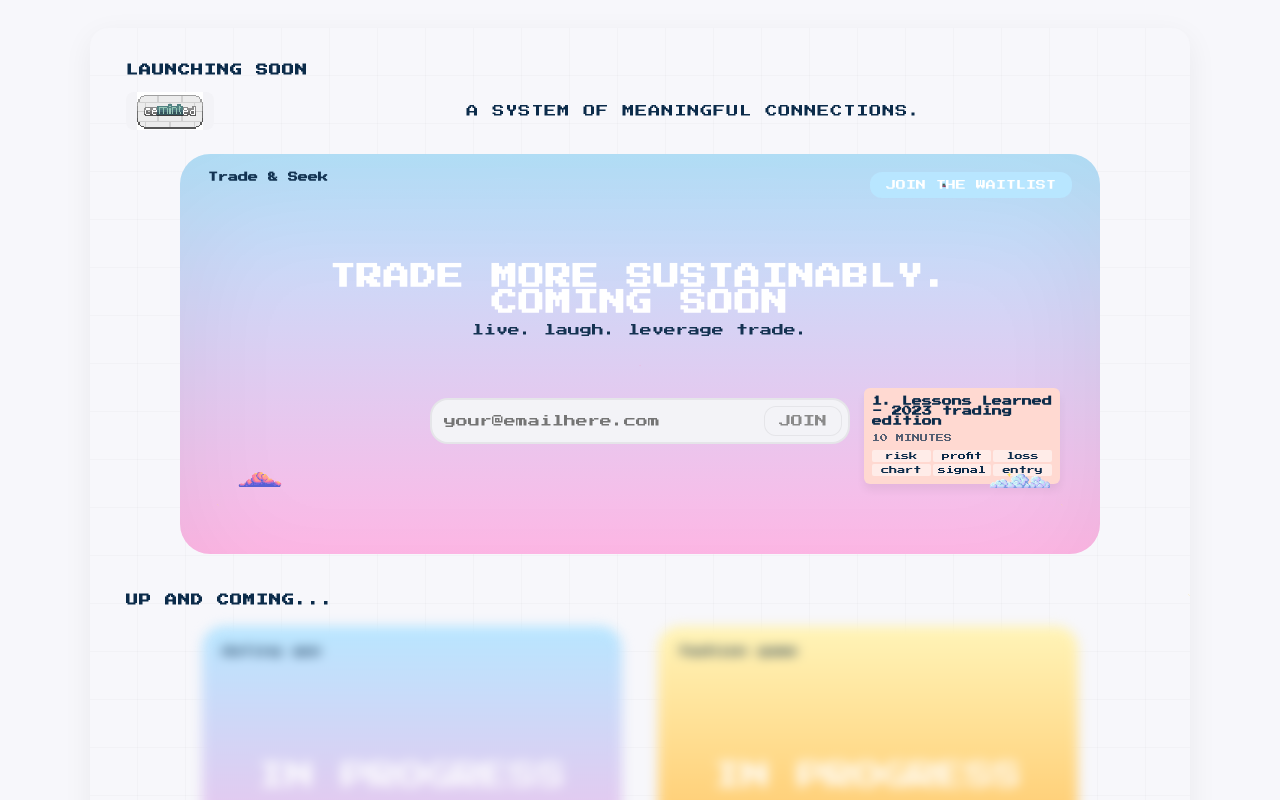
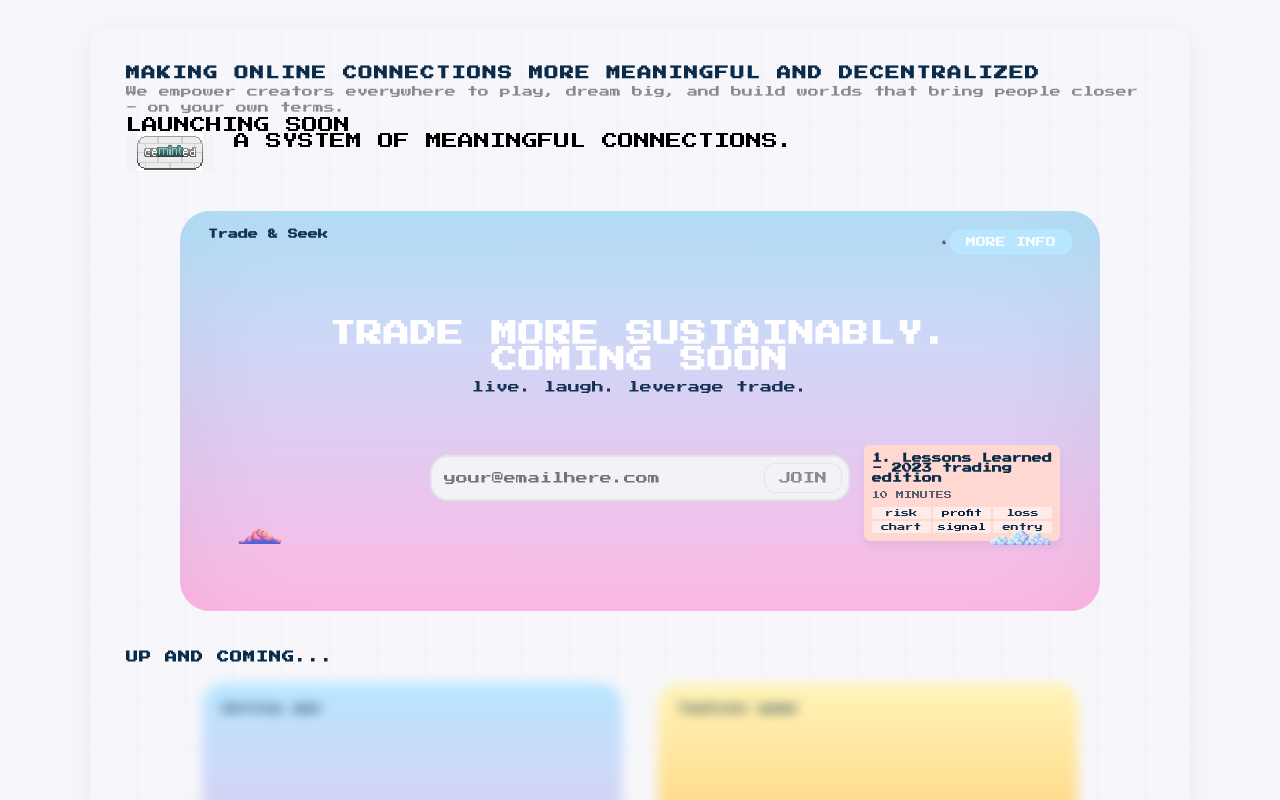
Before and after one commit to Trade-Seek/ceminted-next.js, a Next.js app: page / in a window 1280 px wide. Shown: the top 800 px of the page. Built offline with nearby package versions, Linux system fonts and the light colour scheme.

Commit message:
updating css

```diff
--- a/app/globals.css
+++ b/app/globals.css
@@ -52,15 +52,7 @@ html,body{
 
 /* Header section with LAUNCHING SOON */
 .header-section {
-  margin-bottom: 24px;
-}
-
-.launching-soon {
-  font-size: 12px;
-  letter-spacing: 1px;
-  color: var(--dark-blue);
-  margin-bottom: 16px;
-  font-weight: bold;
+  margin-bottom: 40px;
 }
 
 /* Top row */
@@ -72,14 +64,15 @@ html,body{
 }
 
 .logo {
-  width:88px;
-  height:38px;
-  display:flex;
-  align-items:center;
-  justify-content:center;
+  width: 88px;
+  height: 38px;
+  display: flex;
+  align-items: center;
+  justify-content: center;
   background: var(--light-gray);
   border-radius: 8px;
   overflow: hidden;
+  flex-shrink: 0;
 }
 
 .logo-img {
@@ -91,15 +84,22 @@ html,body{
   max-width: 88px;
   max-height: 38px;
 }
+.main-heading {
+  font-size: 14px;
+  letter-spacing: 1.5px;
+  color: var(--dark-blue);
+  font-weight: bold;
+  line-height: 1.4;
+  text-align: left;
+}
 
-.tagline {
-  flex:1;
-  font-size:12px;
-  letter-spacing:1px;
-  color: var(--dark-blue);
-  align-self:center;
-  text-align: center;
+.sub-description {
+  font-size: 11px;
+  color: var(--medium-gray);
+  line-height: 1.5;
+  text-align: left;
 }
+
 
 /* Big Trade & Seek card */
 .hero {
--- a/app/page.tsx
+++ b/app/page.tsx
@@ -7,6 +7,13 @@ export default function Home() {
       <div className="background-grid">
         {/* Header Section */}
         <div className="header-section">
+          <div className="main-heading">
+            MAKING ONLINE CONNECTIONS MORE MEANINGFUL AND DECENTRALIZED
+          </div>
+          <div className="sub-description">
+            We empower creators everywhere to play, dream big, and build worlds
+            that bring people closer - on your own terms.
+          </div>
           <div className="launching-soon">LAUNCHING SOON</div>
           <div className="top-row">
             <div className="logo">
@@ -27,7 +34,7 @@ export default function Home() {
         <div className="hero">
           <div className="hero-card">
             <div className="small-top-left">Trade & Seek</div>
-            <button className="top-right-button">Join the Waitlist</button>
+            <button className="top-right-button">More Info</button>
 
             <Image
               className="cherries pixel-art"
```
